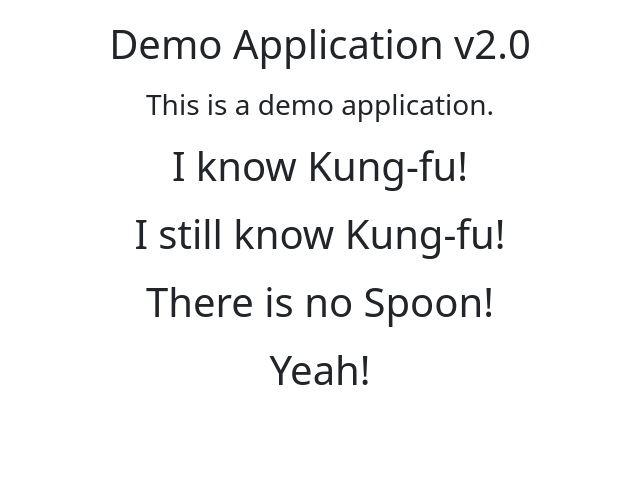
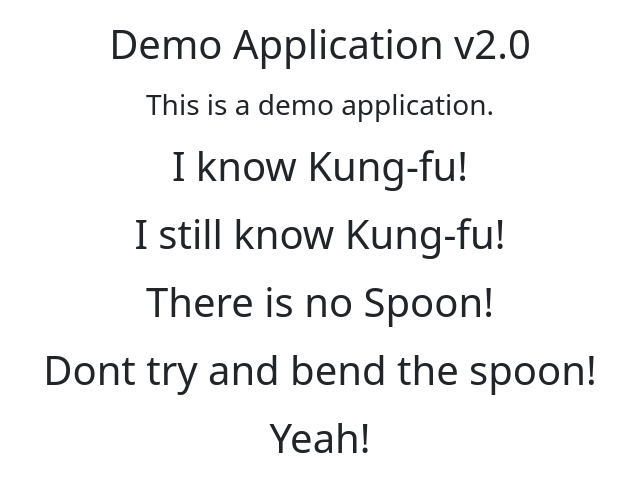
Before and after one commit to utkarshpratap2002/cicd-pipeline, a plain HTML site: page index.html in a window 1280 px wide. Shown: the whole page, without its empty margins (320-960 px from the left). Drawn offline with nearby package versions, Linux system fonts and the light colour scheme.

Commit message:
Version 3

```diff
--- a/index.html
+++ b/index.html
@@ -26,6 +26,7 @@
       <h1> I know Kung-fu! </h1>
       <h1> I still know Kung-fu! </h1>
       <h1> There is no Spoon! </h1>
+      <h1> Dont try and bend the spoon! </h1>
       <h1> Yeah! </h1>
     </div>
   </body>
```
